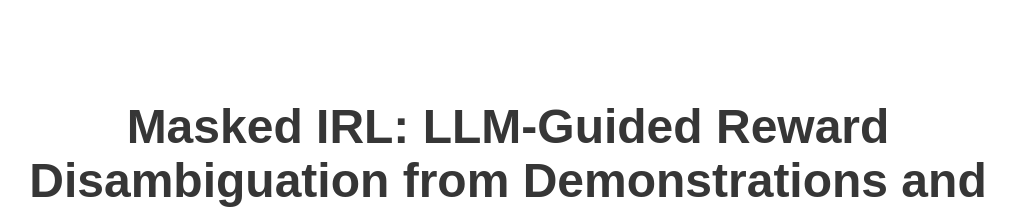
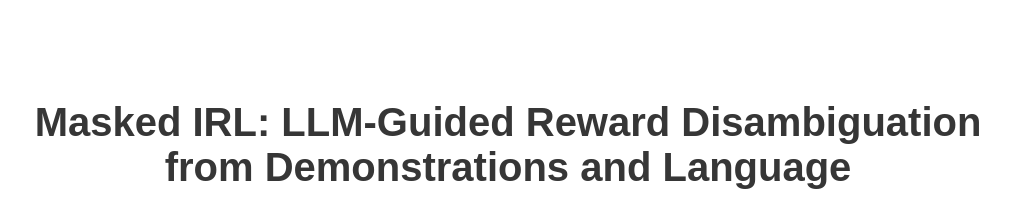
Before and after one commit to MIT-CLEAR-Lab/Masked-IRL, a plain HTML site: page index.html in a window 1280 px wide. Shown: the top 211 px of the page, without its empty margins (132-1147 px from the left). Drawn offline with nearby package versions, Linux system fonts and the light colour scheme; some packages are replaced by stand-ins of ours; some icons are missing; a web font is replaced by a local one.

Commit message:
title font size smaller

```diff
--- a/index.html
+++ b/index.html
@@ -337,8 +337,8 @@
     <div class="container is-max-desktop">
       <div class="columns is-centered">
         <div class="column has-text-centered">
-          <h1 class="title is-1 publication-title">
-            Masked IRL: LLM-Guided Reward Disambiguation from Demonstrations and Language
+          <h1 class="title is-2 publication-title">
+            Masked IRL: LLM-Guided Reward Disambiguation<br> from Demonstrations and Language
           </h1>
 
           <div class="is-size-5 publication-authors">
```
